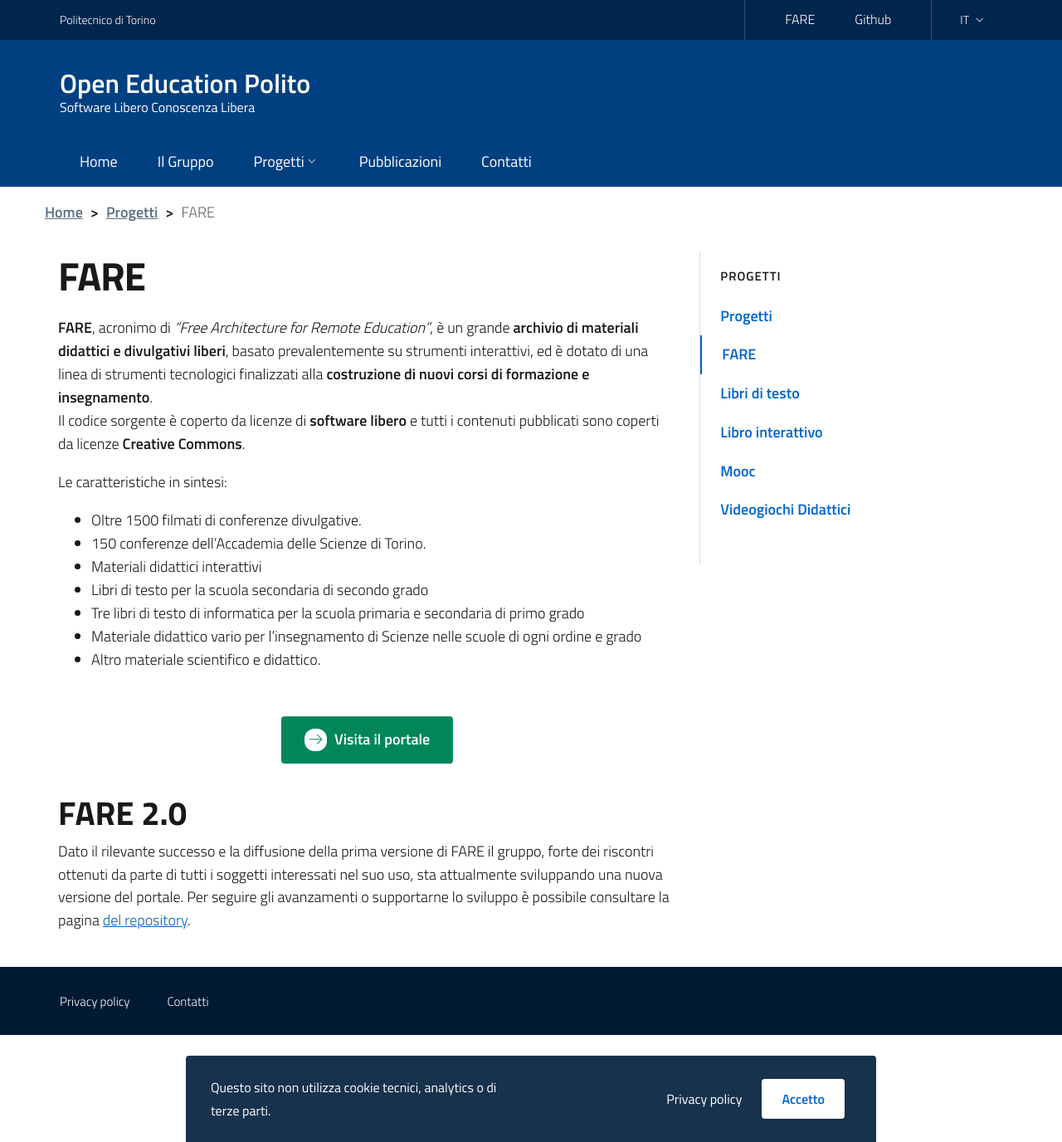
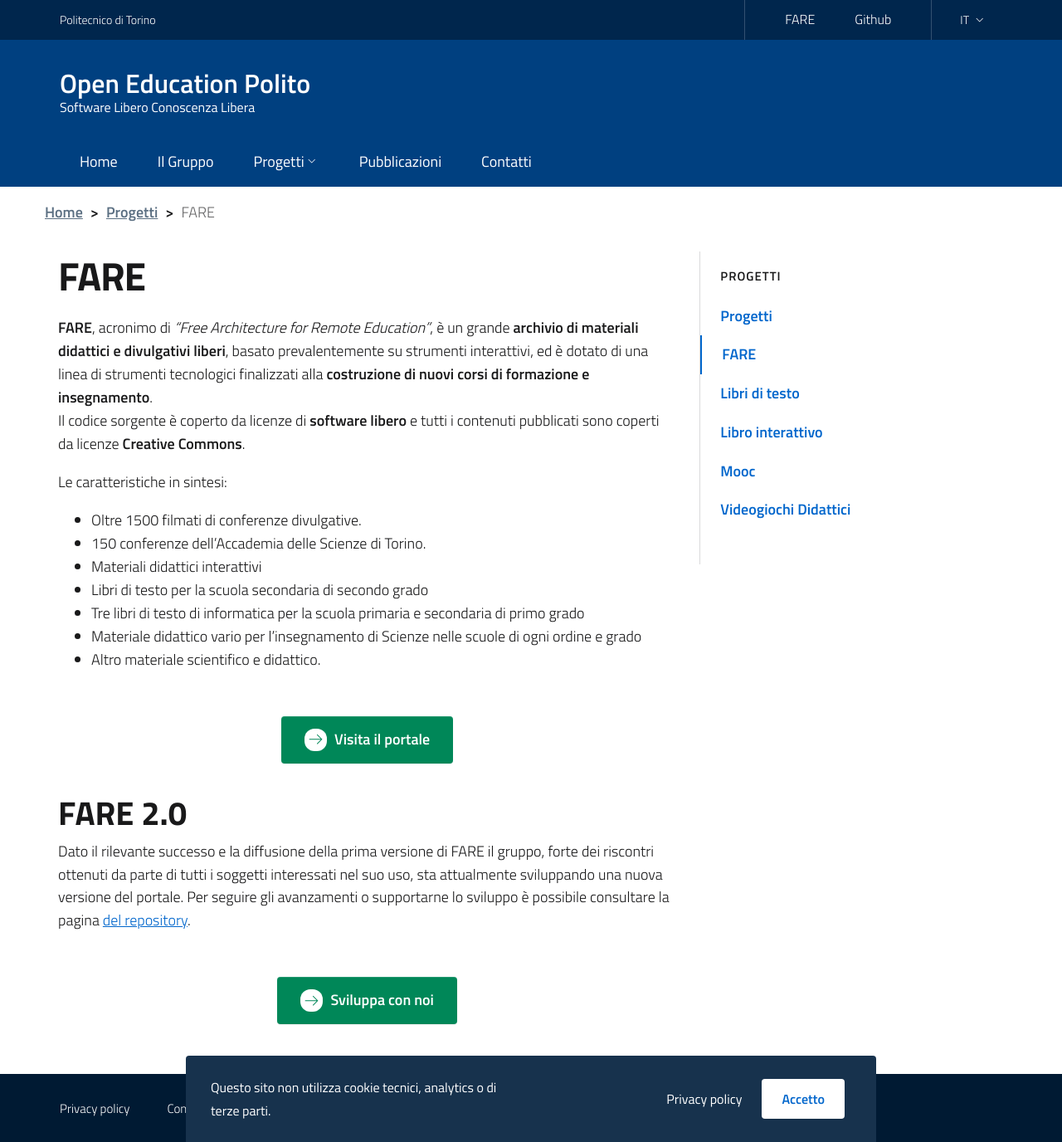
Before and after one commit to open-education-polito/org-website, a Jekyll site: the page built from it/progetti/fare.md, in a window 1280 px wide and 1376 px high. Shown: the whole window at 83% size. Built offline with Jekyll 4.4.1, drawn with Linux system fonts in a browser that asks for light colours.

Commit message:
New repo URL

```diff
--- a/it/progetti/fare.md
+++ b/it/progetti/fare.md
@@ -44,4 +44,15 @@ Dato il rilevante successo e la diffusione della prima versione di FARE il
 gruppo, forte dei riscontri ottenuti da parte di tutti i soggetti interessati
 nel suo uso, sta attualmente sviluppando una nuova versione del portale.
 Per seguire gli avanzamenti o supportarne lo sviluppo è possibile consultare la
-pagina [del repository](https://github.com/open-education-polito/fare-invenio).
+pagina [del repository](https://github.com/open-education-polito/fare-platform).
+
+<div style="text-align: center; padding: 2em;">
+<a class="btn btn-success btn-lg btn-icon" href="https://github.com/open-education-polito/fare-platform">
+<span class="rounded-icon">
+<svg class="icon icon-success">
+<use xlink:href="../../assets/bootstrap-italia/dist/svg/sprite.svg#it-arrow-right"></use>
+</svg>
+</span>
+<span>Sviluppa con noi</span>
+</a>
+</div>
```
